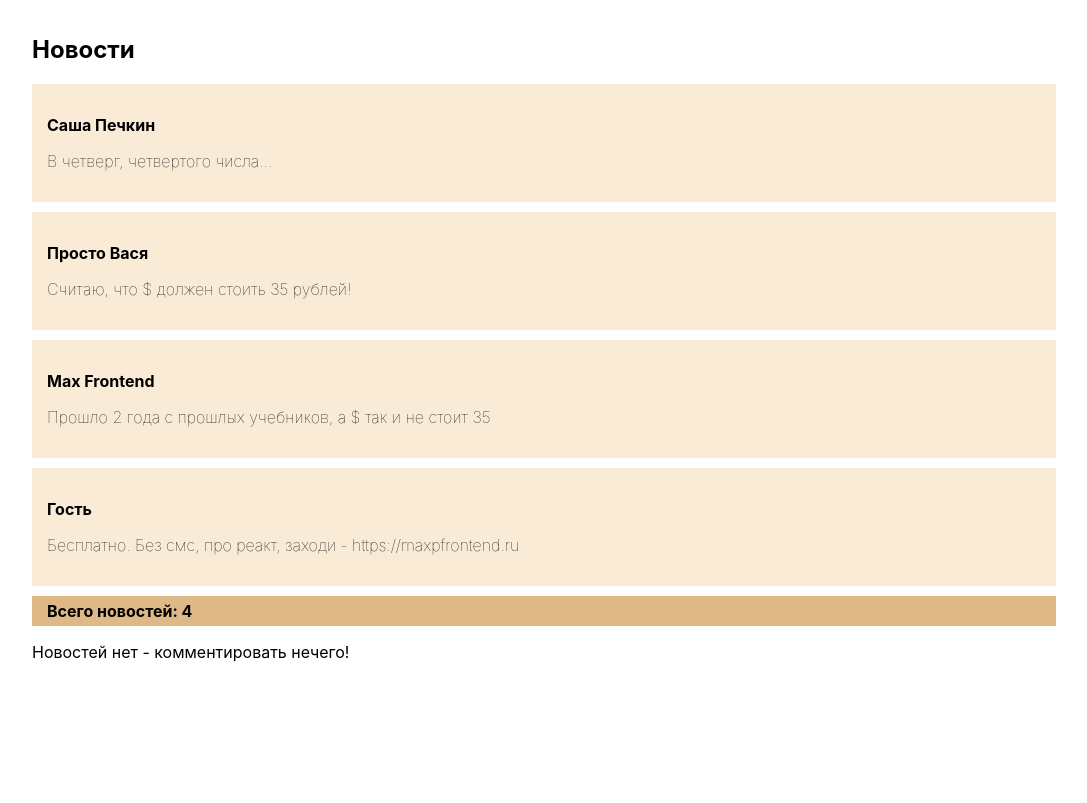
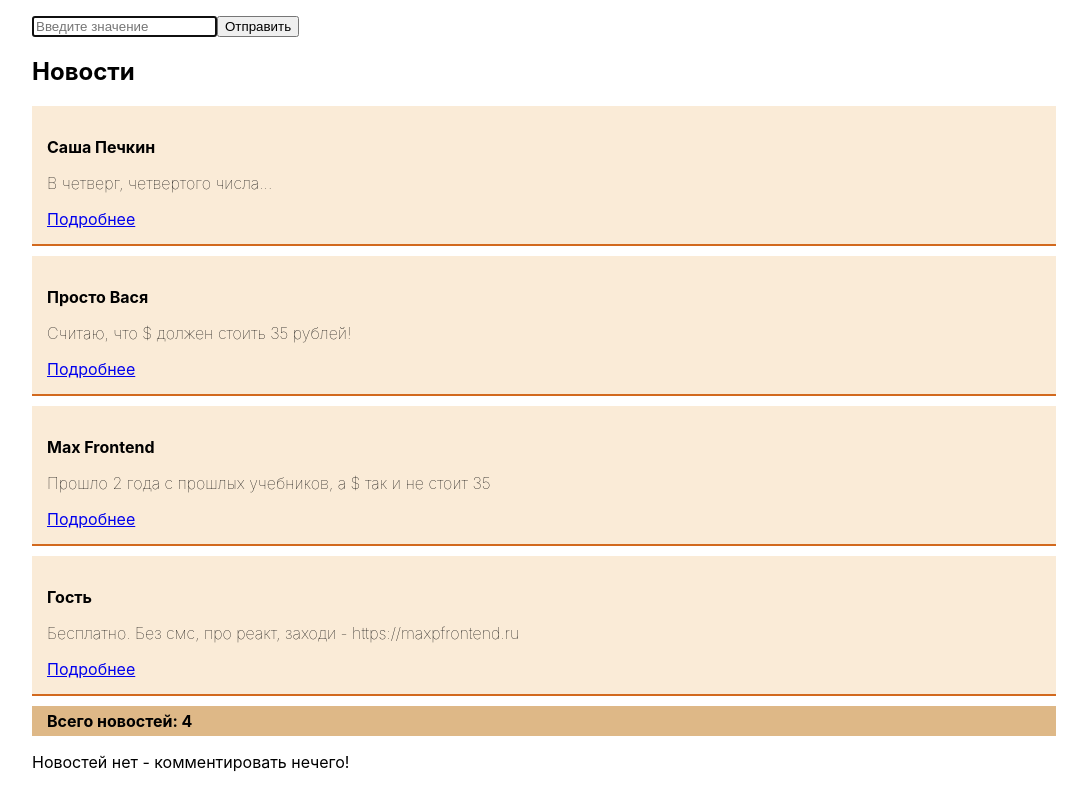
Before and after one commit to dsksandr/react_training, a React (Create React App) app in the folder my-app/: page / in a window 1280 px wide. Shown: the whole page, without its empty margins (96-1183 px from the left). Built offline with nearby package versions, Linux system fonts and the light colour scheme.

Commit message:
Добавил возможность отобразить полный текст новости, потестировал работу input

```diff
--- a/my-app/src/App.js
+++ b/my-app/src/App.js
@@ -5,32 +5,65 @@ import Comments from './Comments/Comments';
 
 const myNews = [
   {
-    id: '1',
+    id: 1,
     author: 'Саша Печкин',
-    text: 'В четверг, четвертого числа...'
+    text: 'В четверг, четвертого числа...',
+    bigText: 'В четыре с четвертью часа четыре чёрненьких чумазеньких чертёнка чертили чёрными чернилами чертёж.'
   },
   {
-    id: '2',
+    id: 2,
     author: 'Просто Вася',
-    text: 'Считаю, что $ должен стоить 35 рублей!'
+    text: 'Считаю, что $ должен стоить 35 рублей!',
+    bigText: 'А евро 42!'
   },
   {
-    id: '3',
+    id: 3,
     author: 'Max Frontend',
-    text: 'Прошло 2 года с прошлых учебников, а $ так и не стоит 35'
+    text: 'Прошло 2 года с прошлых учебников, а $ так и не стоит 35',
+    bigText: 'А евро опять выше 70.'
   },
   {
-    id: '4',
+    id: 4,
     author: 'Гость',
-    text: 'Бесплатно. Без смс, про реакт, заходи - https://maxpfrontend.ru'
+    text: 'Бесплатно. Без смс, про реакт, заходи - https://maxpfrontend.ru',
+    bigText: 'Еще есть группа VK, telegram и канал на youtube! Вся инфа на сайте, не реклама!'
   }
 ];
+class TestInput extends Component{
+  constructor(props){
+    super(props);
+    this.input = React.createRef()
+  }
+  componentDidMount(){
+    this.input.current.focus();
+  }
+  onChangeHandler = event => {
+    this.setState({myValue: event.currentTarget.value})
+  };
+  showState = event => {
+    alert(this.input.current.value);
+  };
 
+  render() {
+    return (
+      <div>
+        <input
+          className='testInput'
+          onChange={this.onChangeHandler}
+          defaultValue=''
+          placeholder='Введите значение'
+          ref={this.input}/>
+        <button onClick={this.showState}>Отправить</button>
+      </div>
+    );
+  }
+}
 
 class App extends Component {
   render() {
     return (
       <div className='container'>
+        <TestInput />
         <News data={myNews} />
         <Comments />
       </div>
--- a/my-app/src/News/New/New.js
+++ b/my-app/src/News/New/New.js
@@ -3,12 +3,27 @@ import PropTypes from 'prop-types';
 import './newStyle.css';
 
 class New extends Component{
+  state = {
+    visible: false,
+  };
+  handleReadMoreClick = event => {
+    event.preventDefault();
+    this.setState({visible: true})
+  };
   render() {
-    const {author, text} = this.props.data
+    const {author, text, bigText} = this.props.data;
+    const {visible} = this.state;
+    console.log('render', this);
     return (
       <div className='new'>
         <p className='news__author'>{author}</p>
         <p className='news__text'>{text}</p>
+        {
+            !visible && <a onClick={this.handleReadMoreClick} href="#" className='news__readMore'>Подробнее</a>
+        }
+        {
+          visible && <p className='news__bigText'>{bigText}</p>
+        }
       </div>
     )
   }
@@ -17,7 +32,8 @@ class New extends Component{
 New.propTypes = {
   data: PropTypes.shape({
     author: PropTypes.string.isRequired,
-    text: PropTypes.string.isRequired
+    text: PropTypes.string.isRequired,
+    bigText: PropTypes.string.isRequired
   })
 };
 
--- a/my-app/src/News/New/newStyle.css
+++ b/my-app/src/News/New/newStyle.css
@@ -2,6 +2,7 @@
   margin-bottom: 10px;
   padding: 15px;
   background-color: antiquewhite;
+  border-bottom: chocolate solid 2px;
 }
 .news__author{
   font-weight: bold;
```
